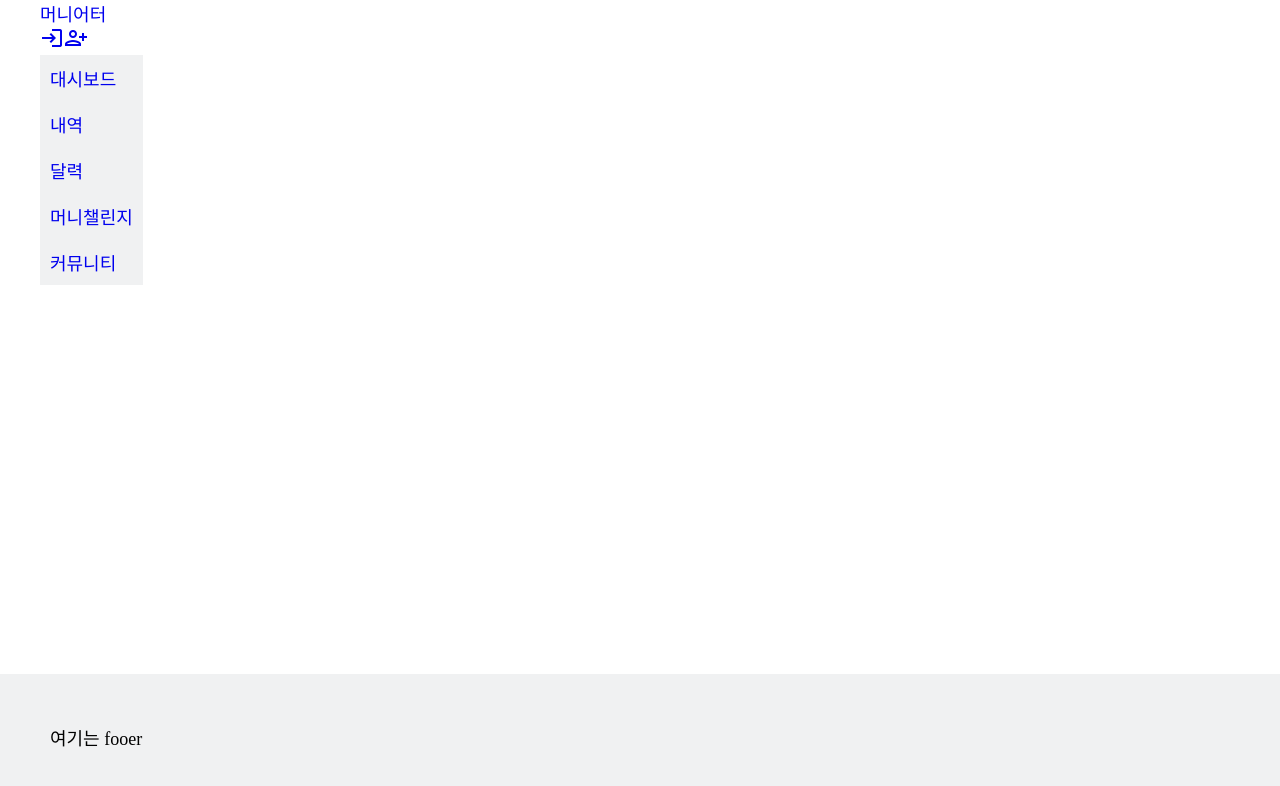
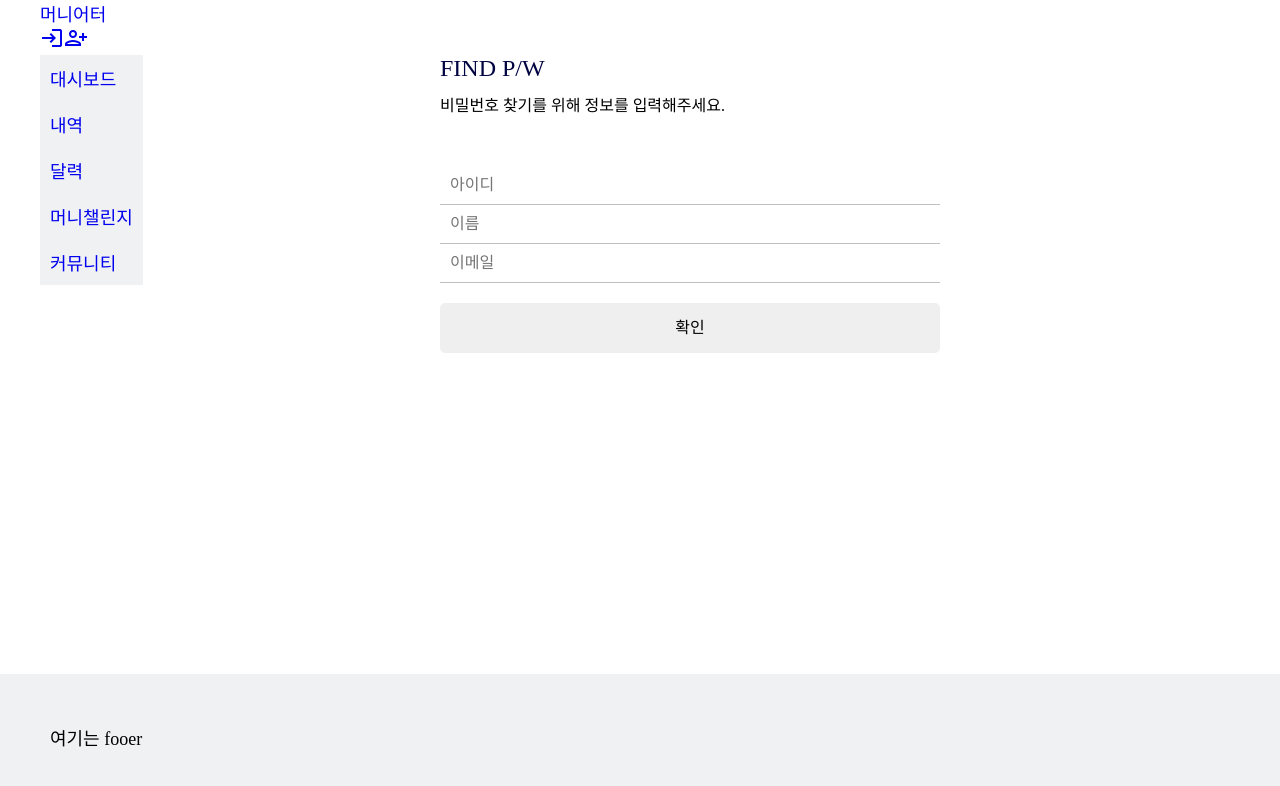
Before and after one commit to heohzit/moniet_web, a React (Create React App) app in the folder moniet_web_front/: page /findPw in a window 1280 px wide. Shown: the top 786 px of the page. Built offline with nearby package versions, Linux system fonts and the light colour scheme; a web font is replaced by a local one; what quill-image-resize-module-react would draw is missing.

Commit message:
비밀번호 찾기 작업중

```diff
--- a/moniet_web_front/src/App.js
+++ b/moniet_web_front/src/App.js
@@ -12,6 +12,7 @@ import { useState, useEffect } from "react";
 import MemberMain from "./component/member/MemberMain";
 import Myinfo from "./component/member/Myinfo";
 import AgreeBox from "./component/member/AgreeBox";
+import FindPw from "./component/member/FindPw";
 
 function App() {
   const [isLogin, setIsLogin] = useState(null);
@@ -57,6 +58,7 @@ function App() {
           <Route path="/join" element={<AgreeBox />} />
           <Route path="/joinfrm" element={<Join />} />
           <Route path="/login" element={<Login setIsLogin={setIsLogin} />} />
+          <Route path="/findPw" element={<FindPw />} />
           <Route
             path="/member/myinfo"
             element={<Myinfo isLogin={isLogin} setIsLogin={setIsLogin} />}
--- /dev/null
+++ b/moniet_web_front/src/component/member/FindPw.js
@@ -0,0 +1,43 @@
+import { useState } from "react";
+import "./findPw.css";
+const FindPw = () => {
+  const [memberId, setMemberId] = useState("");
+  const [memberName, setMemberName] = useState("");
+  const [memberEmail, setMemberEmail] = useState("");
+
+  const memberCheck = () => {};
+
+  return (
+    <div className="find-pw-wrap">
+      <div className="find-pw-title">FIND P/W</div>
+      <div className="find-pw-subTitle">
+        비밀번호 찾기를 위해 정보를 입력해주세요.
+      </div>
+      <div className="find-pw-content">
+        <input
+          type="text"
+          value={memberId}
+          placeholder="아이디"
+          onChange={(e) => setMemberId(e.target.value)}
+        />
+        <input
+          type="text"
+          value={memberName}
+          placeholder="이름"
+          onChange={(e) => setMemberName(e.target.value)}
+        />
+        <input
+          type="text"
+          value={memberEmail}
+          placeholder="이메일"
+          onChange={(e) => setMemberEmail(e.target.value)}
+        />
+      </div>
+      <div className="find-pw-button-wrap">
+        <button onClick={memberCheck}>확인</button>
+      </div>
+    </div>
+  );
+};
+
+export default FindPw;
--- a/moniet_web_front/src/component/member/Login.js
+++ b/moniet_web_front/src/component/member/Login.js
@@ -53,7 +53,7 @@ const Login = (props) => {
       <div className="search-wrap">
         <Link to="#">아이디찾기</Link>
         <span> ㅣ </span>
-        <Link to="#">비밀번호찾기</Link>
+        <Link to="/findPw">비밀번호찾기</Link>
       </div>
       <div className="login-button-wrap">
         <button onClick={login}>로그인</button>
--- /dev/null
+++ b/moniet_web_front/src/component/member/findPw.css
@@ -0,0 +1,36 @@
+.find-pw-wrap {
+  width: 500px;
+  margin: 0 auto;
+}
+.find-pw-title {
+  font-size: 24px;
+  font-family: ns-b;
+  color: #010440;
+  margin-bottom: 10px;
+}
+.find-pw-subTitle {
+  font-size: 16px;
+  margin-bottom: 50px;
+}
+.find-pw-content > input {
+  display: block;
+  border: none;
+  border-bottom: 1px solid #7777;
+  width: 100%;
+  font-size: 16px;
+  padding: 10px;
+  outline: none;
+  box-sizing: border-box;
+}
+.find-pw-button-wrap {
+  text-align: center;
+}
+.find-pw-button-wrap > button {
+  border: none;
+  width: 100%;
+  height: 50px;
+  line-height: 50px;
+  border-radius: 5px;
+  margin: 20px 0px;
+  font-size: 16px;
+}
```
